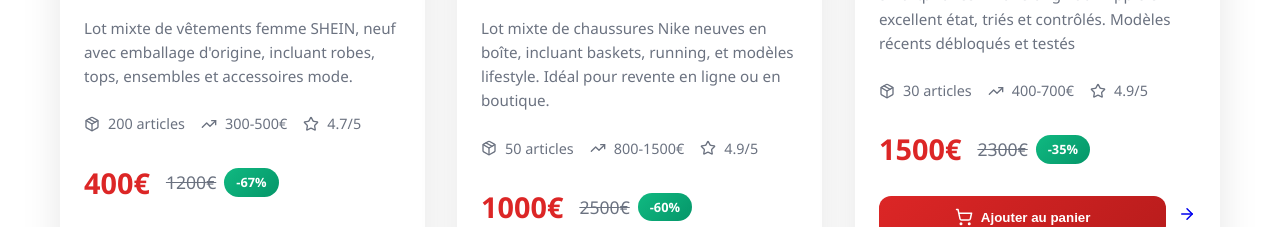
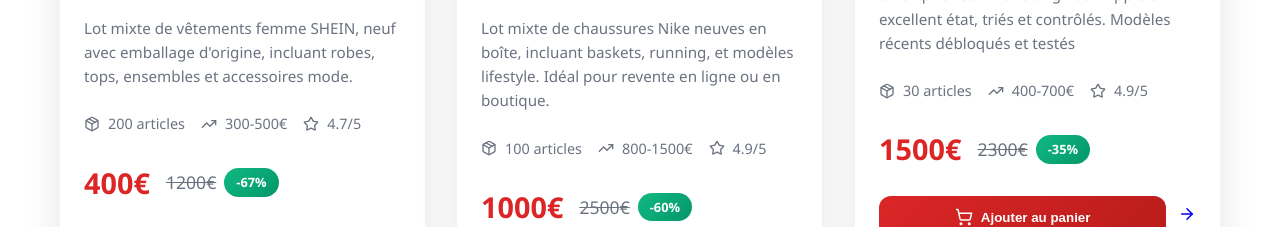
Before and after one commit to Merf004/PLF, a React (Create React App) app in the folder plf-palette-liquidation/: page /palettes in a window 1280 px wide. Shown: the part 1140-1367 px from the top of the page. Built offline with nearby package versions, Linux system fonts and the light colour scheme.

Commit message:
petite modif 2

```diff
--- a/plf-palette-liquidation/src/data/palettes.js
+++ b/plf-palette-liquidation/src/data/palettes.js
@@ -34,7 +34,7 @@
     price: 1000,
     originalPrice: 2500,
     condition: "Grade A",
-    quantity: 50,
+    quantity: 100,
     images: [
       "/images/palettes/2 Nikes/IMG-20250811-WA0019.jpg",
       "/images/palettes/2 Nikes/IMG-20250811-WA0021.jpg",
```
